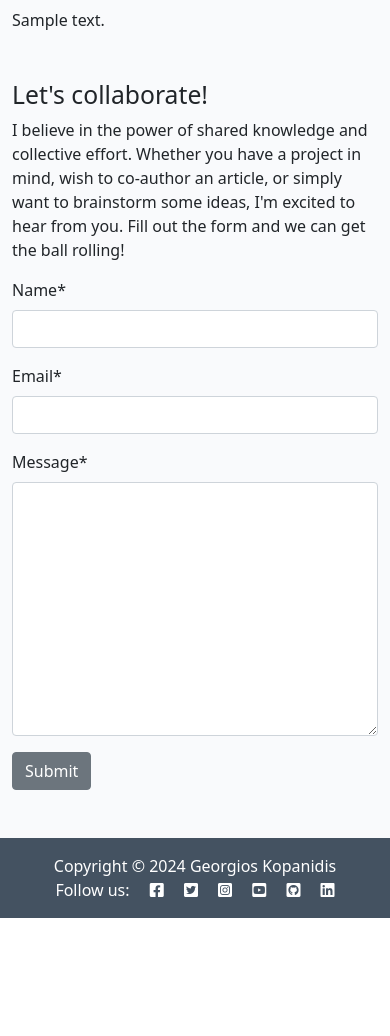
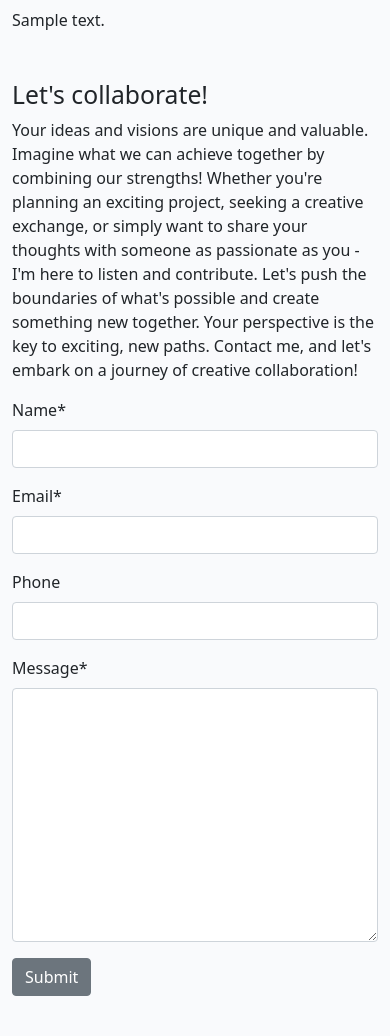
Before and after one commit to GKopanidis/ci-pp4-hwblog, a Django app: page /about/ in a window 390 px wide. Shown: the part 203-1239 px from the top of the page. Before the commit the page ends 1121 px from the top, so only its background shows below. Run offline with Django 4.2, Linux system fonts and the light colour scheme; tables that the repository leaves empty hold one stand-in row (values such as "Sample post"); some libraries are stand-ins or nearby versions.

Commit message:
Add phone field to CollaborateRequest model and update form Add Favorite model and favorite_list view Update base.html to include Favorites link for authenticated users

```diff
--- a/about/forms.py
+++ b/about/forms.py
@@ -11,4 +11,4 @@ class CollaborateForm(forms.ModelForm):
         Specify the django model and order of the fields
         """
         model = CollaborateRequest
-        fields = ('name', 'email', 'message')
+        fields = ('name', 'email', 'phone', 'message')
--- a/about/models.py
+++ b/about/models.py
@@ -24,6 +24,7 @@ class CollaborateRequest(models.Model):
     name = models.CharField(max_length=200)
     email = models.EmailField()
     message = models.TextField()
+    phone = models.CharField(max_length=20, blank=True)
     read = models.BooleanField(default=False)
 
     def __str__(self):
--- a/about/templates/about/about.html
+++ b/about/templates/about/about.html
@@ -21,11 +21,12 @@
     <div class="row justify-content-center">
         <div class="col-12 col-md-6 my-5">
             <h2>Let's collaborate!</h2>
-            <p>I believe in the power of shared knowledge and collective effort.
-                Whether you have a project in mind, wish to co-author
-                an article, or simply want to brainstorm some ideas,
-                I'm excited to hear from you. Fill out the form
-                and we can get the ball rolling!</p>
+            <p>Your ideas and visions are unique and valuable. Imagine what we can achieve together by combining our strengths!
+                Whether you're planning an exciting project, seeking a creative exchange, or simply want to share your thoughts
+                with someone as passionate as you - I'm here to listen and contribute.
+                Let's push the boundaries of what's possible and create something new together. Your perspective is the key to
+                exciting, new paths.
+                Contact me, and let's embark on a journey of creative collaboration!</p>
 
             <form method="post">
                 {{ collaborate_form | crispy }}
--- a/blog/urls.py
+++ b/blog/urls.py
@@ -8,6 +8,7 @@ from .views import like_post
 
 urlpatterns = [
     path('', views.PostList.as_view(), name='home'),
+    path('favorites/', views.favorite_list, name='favorite_list'),
     path('<slug:slug>/', views.post_detail, name='post_detail'),
     path('<slug:slug>/edit_comment/<int:comment_id>', views.comment_edit, name='comment_edit'),
     path('<slug:slug>/delete_comment/<int:comment_id>', views.comment_delete, name='comment_delete'),
--- a/templates/base.html
+++ b/templates/base.html
@@ -55,6 +55,11 @@
                         <a class="nav-link {% if request.path == home_url %}active" aria-current="page{% endif %}"
                             href="{% url 'home' %}">Home</a>
                     </li>
+                    {% if user.is_authenticated %}
+                        <li class="nav-item">
+                            <a class="nav-link" href="{% url 'favorite_list' %}">Favorites</a>
+                        </li>
+                    {% endif %}
                     <li class="nav-item">
                         <a class="nav-link {% if request.path == about_url %}active" aria-current="page{% endif %}"
                             href="{% url 'about' %}">About</a>
```
Also changed, not shown: blog/forms.py (+6 -1 lines), blog/templates/blog/favorite_list.html (added, +27 -0 lines), blog/views.py (+8 -1 lines), about/migrations/0004_collaboraterequest_phone.py (added).
